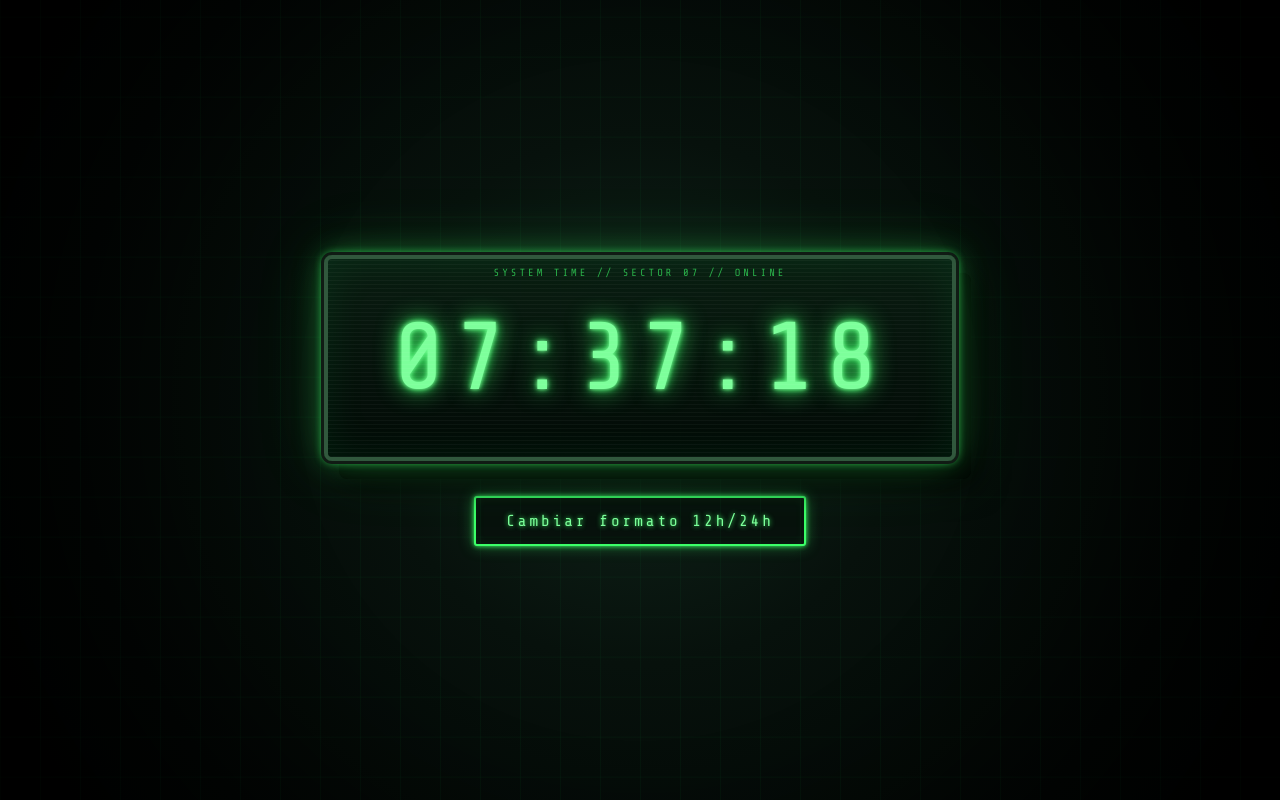
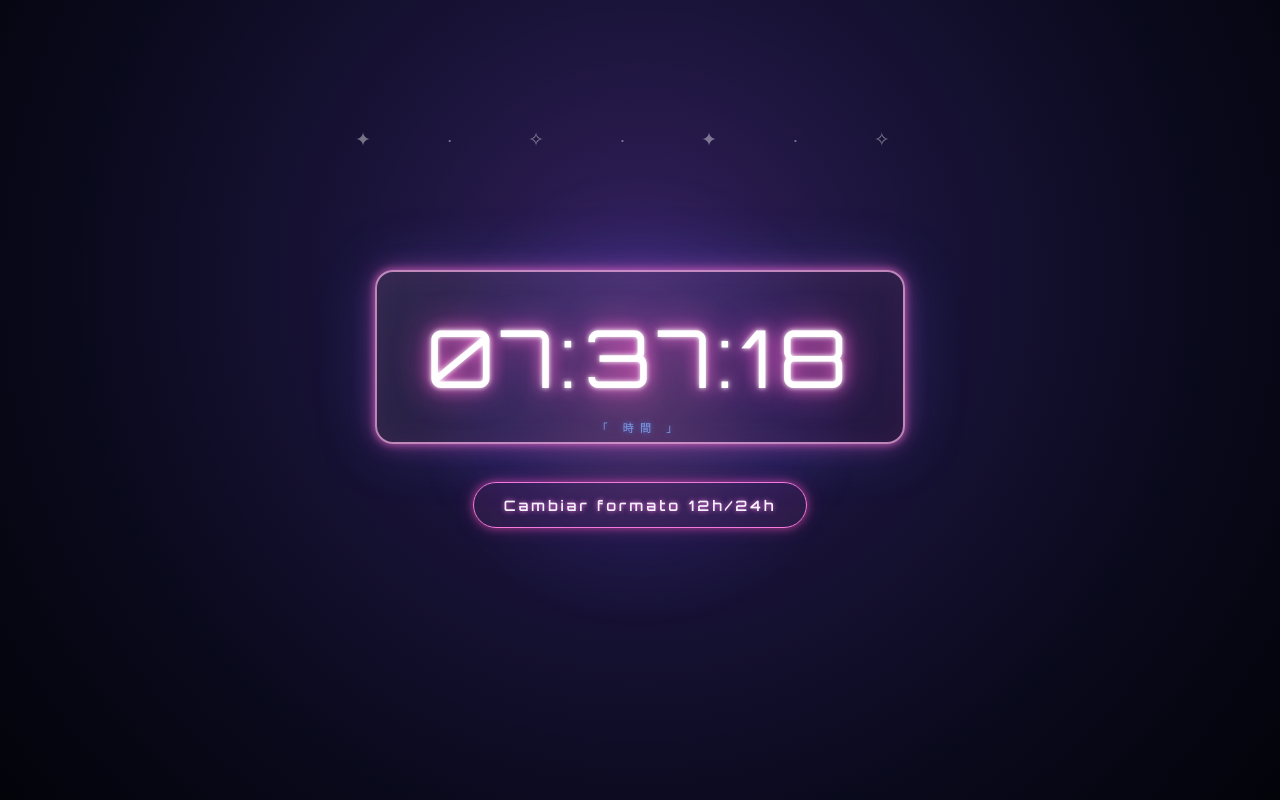
Before and after one commit to AdrianMA8/DigitalClock, a plain HTML site: page index.html in a window 1280 px wide. Drawn offline with nearby package versions, Linux system fonts and the light colour scheme.

Commit message:
css anime

```diff
--- a/style.css
+++ b/style.css
@@ -51,17 +51,17 @@
     transform: translateY(1px);
 } */
 
-/* =========================================================
-   ☢️  CRT TERMINAL CLOCK — INSANE MODE
-   "SYSTEM STATUS: ALIVE"
-========================================================= */
+/* =====================================================
+   🌸 ANIME NEON CLOCK
+   Retro anime / Tokyo night / 90s aesthetic
+===================================================== */
 
-@import url('https://fonts.googleapis.com/css2?family=Share+Tech+Mono&display=swap');
+@import url('https://fonts.googleapis.com/css2?family=Orbitron:wght@400;600;700&display=swap');
 
 
-/* =========================================================
-   BODY
-========================================================= */
+/* =====================================================
+   FONDO
+===================================================== */
 
 body {
     display: flex;
@@ -72,342 +72,325 @@
     height: 100vh;
     margin: 0;
 
+    font-family: 'Orbitron', sans-serif;
+
+    color: #ffffff;
+
+    overflow: hidden;
+
     background:
         radial-gradient(
-            circle at center,
-            #10251b 0%,
-            #07110c 35%,
-            #020604 75%,
-            #000000 100%
+            circle at 50% 35%,
+            #34205c 0%,
+            #191338 35%,
+            #09091b 70%,
+            #03030a 100%
         );
-
-    color: #7dff9b;
-
-    font-family: 'Share Tech Mono', 'Courier New', monospace;
-
-    overflow: hidden;
 }
 
 
-/* =========================================================
-   GRID FUTURISTA
-========================================================= */
+/* =====================================================
+   LUNA / RESPLANDOR
+===================================================== */
 
 body::before {
     content: "";
 
     position: absolute;
-    inset: 0;
 
-    background:
-        linear-gradient(
-            rgba(0, 255, 100, 0.035) 1px,
-            transparent 1px
-        ),
-        linear-gradient(
-            90deg,
-            rgba(0, 255, 100, 0.035) 1px,
-            transparent 1px
-        );
+    width: 450px;
+    height: 450px;
 
-    background-size: 40px 40px;
-
-    pointer-events: none;
-
-    animation: gridMove 12s linear infinite;
-}
-
-
-@keyframes gridMove {
-
-    from {
-        background-position: 0 0;
-    }
-
-    to {
-        background-position: 0 40px;
-    }
-}
-
-
-/* =========================================================
-   VIÑETA
-========================================================= */
-
-body::after {
-    content: "";
-
-    position: absolute;
-    inset: 0;
+    border-radius: 50%;
 
     background:
         radial-gradient(
             circle,
-            transparent 45%,
-            rgba(0, 0, 0, 0.65) 100%
+            rgba(255, 150, 220, 0.18),
+            rgba(100, 80, 255, 0.08) 45%,
+            transparent 70%
         );
+
+    filter: blur(10px);
 
     pointer-events: none;
 }
 
 
-/* =========================================================
-   RELOJ
-========================================================= */
+/* =====================================================
+   ESTRELLAS
+===================================================== */
 
-.clock {
-
-    position: relative;
-
-    font-size: 6rem;
-
-    letter-spacing: 10px;
-
-    padding: 45px 65px;
-
-    color: #7dff9b;
-
-    background:
-        linear-gradient(
-            rgba(10, 30, 18, 0.95),
-            rgba(2, 10, 6, 0.98)
-        );
-
-    border: 4px solid #31583d;
-
-    border-radius: 8px;
-
-    cursor: pointer;
-
-
-    /* CARCASA */
-
-    box-shadow:
-
-        /* Borde */
-        0 0 0 3px #101b14,
-
-        /* CRT glow */
-        0 0 10px #3cff68,
-        0 0 30px rgba(60, 255, 104, 0.35),
-        0 0 70px rgba(60, 255, 104, 0.15),
-
-        /* Interior */
-        inset 0 0 40px rgba(0, 255, 100, 0.08),
-
-        /* Hardware shadow */
-        15px 18px 0 #020503,
-        20px 25px 30px rgba(0, 0, 0, 0.8);
-
-
-    /* TEXTO CRT */
-
-    text-shadow:
-
-        0 0 4px #7dff9b,
-        0 0 10px #3cff68,
-        0 0 25px #3cff68;
-
-
-    transition: 0.25s ease;
-
-    animation:
-        flicker 5s infinite;
-}
-
-
-/* =========================================================
-   SCANLINES SOBRE EL RELOJ
-========================================================= */
-
-.clock::before {
-
-    content: "";
+body::after {
+    content: "✦     ·       ✧        ·     ✦        ·        ✧";
 
     position: absolute;
 
-    inset: 0;
-
-    background:
-
-        repeating-linear-gradient(
-            0deg,
-            rgba(255,255,255,0.035),
-            rgba(255,255,255,0.035) 1px,
-            transparent 1px,
-            transparent 4px
-        );
-
-    pointer-events: none;
-
-    border-radius: 5px;
-
-    mix-blend-mode: screen;
-}
-
-
-/* =========================================================
-   TEXTO SUPERIOR
-========================================================= */
-
-.clock::after {
-
-    content: "SYSTEM TIME // SECTOR 07 // ONLINE";
-
-    position: absolute;
-
-    top: 8px;
-
+    top: 15%;
     left: 0;
 
     width: 100%;
 
     text-align: center;
 
-    font-size: 0.65rem;
+    color: rgba(255, 255, 255, 0.55);
+
+    font-size: 1.2rem;
+
+    letter-spacing: 35px;
+
+    animation: stars 4s ease-in-out infinite alternate;
+
+    pointer-events: none;
+}
+
+
+@keyframes stars {
+
+    from {
+        opacity: 0.35;
+        transform: translateY(0);
+    }
+
+    to {
+        opacity: 0.8;
+        transform: translateY(8px);
+    }
+}
+
+
+/* =====================================================
+   RELOJ
+===================================================== */
+
+.clock {
+
+    position: relative;
+
+    font-size: 5rem;
+
+    letter-spacing: 7px;
+
+    padding: 35px 50px;
+
+    color: #ffffff;
+
+    background:
+        linear-gradient(
+            135deg,
+            rgba(255, 255, 255, 0.08),
+            rgba(255, 120, 220, 0.04)
+        );
+
+    border: 2px solid rgba(255, 180, 235, 0.7);
+
+    border-radius: 18px;
+
+    cursor: pointer;
+
+    backdrop-filter: blur(8px);
+
+    /* NEON */
+
+    box-shadow:
+
+        0 0 8px rgba(255, 120, 220, 0.7),
+        0 0 25px rgba(255, 80, 190, 0.35),
+        0 0 60px rgba(90, 120, 255, 0.25),
+
+        inset 0 0 30px rgba(255, 120, 220, 0.08);
+
+    text-shadow:
+
+        0 0 5px #ffffff,
+        0 0 15px #ff7bdc,
+        0 0 35px #ff4fc4;
+
+    transition: 0.4s ease;
+
+    animation: floating 4s ease-in-out infinite;
+}
+
+
+/* =====================================================
+   PEQUEÑA LÍNEA SUPERIOR
+===================================================== */
+
+.clock::before {
+
+    position: absolute;
+
+    top: 8px;
+    left: 0;
+
+    width: 100%;
+
+    text-align: center;
+
+    font-size: 0.55rem;
+
+    letter-spacing: 4px;
+
+    color: #ff9de6;
+
+    text-shadow:
+
+        0 0 5px #ff4fc4;
+
+    opacity: 0.8;
+}
+
+
+/* =====================================================
+   LÍNEA INFERIOR
+===================================================== */
+
+.clock::after {
+
+    content: "「 時間 」";
+
+    position: absolute;
+
+    bottom: 7px;
+    left: 0;
+
+    width: 100%;
+
+    text-align: center;
+
+    font-size: 0.7rem;
+
+    letter-spacing: 6px;
+
+    color: #8bb8ff;
+
+    text-shadow:
+
+        0 0 6px #5c8dff;
+
+    opacity: 0.8;
+}
+
+
+/* =====================================================
+   ANIMACIÓN FLOTANTE
+===================================================== */
+
+@keyframes floating {
+
+    0%,
+    100% {
+        transform: translateY(0);
+    }
+
+    50% {
+        transform: translateY(-6px);
+    }
+}
+
+
+/* =====================================================
+   HOVER
+===================================================== */
+
+.clock:hover {
+
+    transform:
+        scale(1.05)
+        rotate(-0.5deg);
+
+    border-color: #ffffff;
+
+    box-shadow:
+
+        0 0 10px #ffffff,
+        0 0 25px #ff7bdc,
+        0 0 60px #ff4fc4,
+        0 0 100px rgba(90, 120, 255, 0.4),
+
+        inset 0 0 40px rgba(255, 120, 220, 0.15);
+
+    text-shadow:
+
+        0 0 5px #ffffff,
+        0 0 15px #ffb3ec,
+        0 0 35px #ff4fc4,
+        0 0 60px #9c72ff;
+}
+
+
+/* =====================================================
+   BOTÓN
+===================================================== */
+
+button {
+
+    margin-top: 35px;
+
+    padding: 13px 30px;
+
+    font-family: 'Orbitron', sans-serif;
+
+    font-size: 0.9rem;
+
+    font-weight: 600;
 
     letter-spacing: 3px;
 
-    color: #3cff68;
+    color: #ffffff;
 
-    opacity: 0.65;
+    background:
+        rgba(255, 100, 200, 0.08);
+
+    border: 1px solid #ff7bdc;
+
+    border-radius: 30px;
+
+    cursor: pointer;
+
+    box-shadow:
+
+        0 0 8px rgba(255, 80, 190, 0.6),
+        0 0 20px rgba(255, 80, 190, 0.2);
+
+    text-shadow:
+
+        0 0 5px #ff7bdc;
+
+    transition: 0.3s ease;
+}
+
+
+/* =====================================================
+   HOVER BOTÓN
+===================================================== */
+
+button:hover {
+
+    color: #21132e;
+
+    background: #ff9de6;
+
+    border-color: #ffffff;
+
+    transform: translateY(-3px);
+
+    box-shadow:
+
+        0 0 10px #ffffff,
+        0 0 25px #ff7bdc,
+        0 0 45px #ff4fc4;
 
     text-shadow: none;
 }
 
 
-/* =========================================================
-   CRT FLICKER
-========================================================= */
-
-@keyframes flicker {
-
-    0%,
-    18%,
-    22%,
-    63%,
-    64%,
-    65%,
-    100% {
-        opacity: 1;
-    }
-
-    19%,
-    21%,
-    62%,
-    63.5% {
-        opacity: 0.92;
-    }
-}
-
-
-/* =========================================================
-   HOVER
-========================================================= */
-
-.clock:hover {
-
-    transform:
-        scale(1.04)
-        skewX(-1deg);
-
-    color: #b5ffc5;
-
-    border-color: #7dff9b;
-
-    box-shadow:
-
-        0 0 0 3px #101b14,
-
-        0 0 15px #3cff68,
-        0 0 40px #3cff68,
-        0 0 90px rgba(60, 255, 104, 0.35),
-
-        inset 0 0 50px rgba(0, 255, 100, 0.15),
-
-        15px 18px 0 #020503,
-        20px 25px 35px rgba(0, 0, 0, 0.9);
-
-
-    text-shadow:
-
-        0 0 5px #b5ffc5,
-        0 0 15px #3cff68,
-        0 0 35px #3cff68;
-}
-
-
-/* =========================================================
-   BOTÓN
-========================================================= */
-
-button {
-
-    margin-top: 35px;
-
-    padding: 14px 30px;
-
-    font-family: 'Share Tech Mono', monospace;
-
-    font-size: 1rem;
-
-    letter-spacing: 3px;
-
-    color: #7dff9b;
-
-    background: #07110c;
-
-    border: 2px solid #3cff68;
-
-    border-radius: 3px;
-
-    cursor: pointer;
-
-
-    box-shadow:
-
-        0 0 5px #3cff68,
-        0 0 15px rgba(60, 255, 104, 0.4),
-
-        inset 0 0 10px rgba(60, 255, 104, 0.08);
-
-
-    text-shadow:
-
-        0 0 5px #3cff68;
-
-
-    transition: 0.2s ease;
-}
-
-
-/* =========================================================
-   BOTÓN HOVER
-========================================================= */
-
-button:hover {
-
-    color: #020604;
-
-    background: #3cff68;
-
-    box-shadow:
-
-        0 0 10px #3cff68,
-        0 0 25px #3cff68,
-        0 0 50px rgba(60, 255, 104, 0.5);
-}
-
-
-/* =========================================================
-   BOTÓN ACTIVE
-========================================================= */
+/* =====================================================
+   CLICK
+===================================================== */
 
 button:active {
 
-    transform: translateY(3px);
+    transform: translateY(1px);
 
-    box-shadow:
-
-        0 0 5px #3cff68;
 }
```
